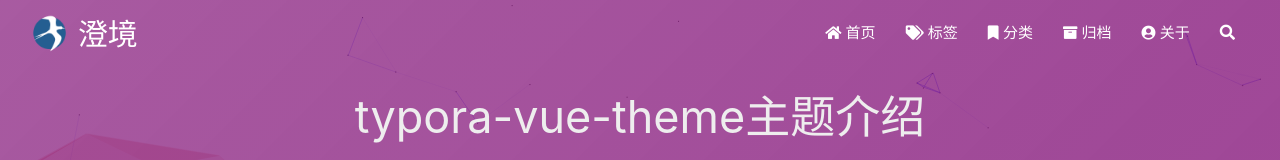
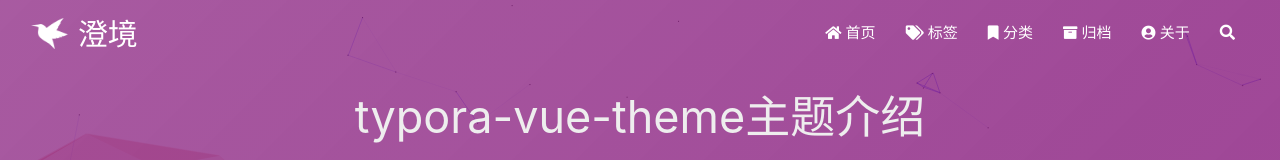
Before and after one commit to justinrail/justinrail.github.io, a plain HTML site: page 2018/09/07/hello-world/index.html in a window 1280 px wide. Shown: the top 160 px of the page. Drawn offline with Linux system fonts and the light colour scheme; some packages are replaced by stand-ins of ours; a script that the page names is missing.

Commit message:
Site updated: 2019-11-08 14:35:49

```diff
--- a/2018/09/07/hello-world/index.html
+++ b/2018/09/07/hello-world/index.html
@@ -36,7 +36,7 @@
             <div class="brand-logo">
                 <a href="/" class="waves-effect waves-light">
 
-                    <img src="/medias/magiclary.png" class="logo-img" alt="LOGO">
+                    <img src="/medias/logo.png" class="logo-img" alt="LOGO">
 
                     <span class="logo-span">澄境</span>
                 </a>
@@ -112,7 +112,7 @@
 
     <div class="mobile-head bg-color">
 
-        <img src="/medias/magiclary.png" class="logo-img circle responsive-img">
+        <img src="/medias/logo.png" class="logo-img circle responsive-img">
 
         <div class="logo-name">澄境</div>
         <div class="logo-desc">
```
Also changed, not shown: about/index.html (+2 -2 lines), archives/2018/09/index.html (+2 -2 lines), archives/2018/index.html (+2 -2 lines), archives/index.html (+2 -2 lines), categories/Markdown/index.html (+2 -2 lines), categories/index.html (+2 -2 lines), index.html (+2 -2 lines), tags/Markdown/index.html (+2 -2 lines), tags/Typora/index.html (+2 -2 lines), tags/index.html (+2 -2 lines), medias/avatar.jpg (deleted), medias/banner/0.jpg, medias/banner/1.jpg, medias/banner/2.jpg, 5 more files.
